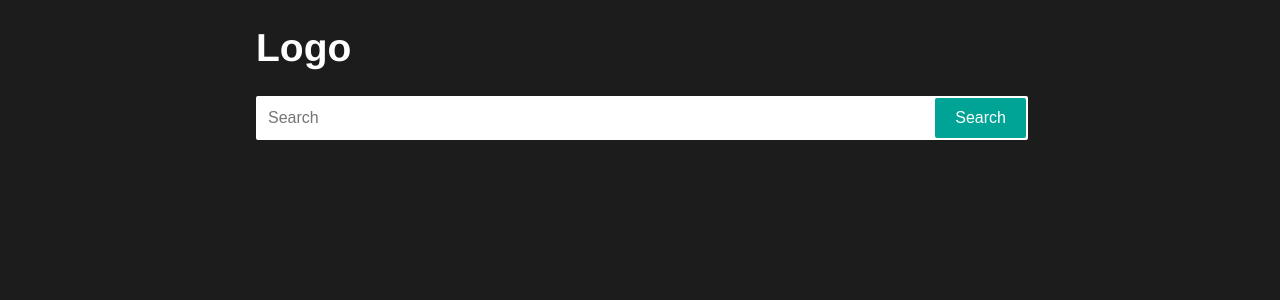
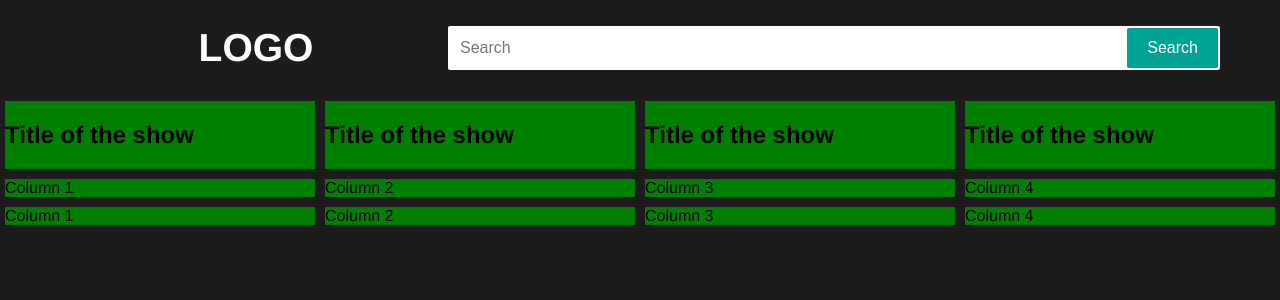
Before and after one commit to Estehsan/ReactTask, a React (Create React App) app: page / in a window 1280 px wide. Shown: the top 300 px of the page. Built offline with nearby package versions, Linux system fonts and the light colour scheme.

Commit message:
Second Hour

```diff
--- a/src/App.css
+++ b/src/App.css
@@ -4,7 +4,7 @@
   --white: #fff;
   --black: #000;
 }
-Main {
+.Main {
   flex: 1;
 }
 
@@ -39,8 +39,32 @@ Main {
 }
 
 .CenterAlign {
-  padding: 0 20%;
+  padding: 0 25%;
   justify-content: center;
   align-items: center;
   height: 100vh;
 }
+
+.headerMain {
+  padding: 0 5%;
+}
+
+.container {
+  display: flex;
+  flex-wrap: wrap;
+  justify-content: space-between;
+}
+
+.column {
+  width: calc(25% - 10px);
+  background-color: "#fff";
+  background-color: green;
+  margin: 5px;
+}
+
+@media screen and (max-width: 768px) {
+  .column {
+    width: calc(50% - 10px);
+    background-color: green;
+  }
+}
--- a/src/App.tsx
+++ b/src/App.tsx
@@ -1,10 +1,12 @@
 import React from "react";
 import Home from "./pages/Home";
+import SearchResult from "./pages/SearchResult";
 
 const App = () => {
   return (
     <div>
-      <Home />
+      {/* <Home /> */}
+      <SearchResult />
     </div>
   );
 };
--- /dev/null
+++ b/src/components/ListView/index.tsx
@@ -0,0 +1,30 @@
+import React from "react";
+
+const ListView = () => {
+  return (
+    <div className="container">
+      <div className="column">
+        <h2>Title of the show</h2>
+      </div>
+      <div className="column">
+        <h2>Title of the show</h2>
+      </div>
+      <div className="column">
+        <h2>Title of the show</h2>
+      </div>
+      <div className="column">
+        <h2>Title of the show</h2>
+      </div>
+      <div className="column">Column 1</div>
+      <div className="column">Column 2</div>
+      <div className="column">Column 3</div>
+      <div className="column">Column 4</div>
+      <div className="column">Column 1</div>
+      <div className="column">Column 2</div>
+      <div className="column">Column 3</div>
+      <div className="column">Column 4</div>
+    </div>
+  );
+};
+
+export default ListView;
--- /dev/null
+++ b/src/layout/Header.tsx
@@ -0,0 +1,32 @@
+import React from "react";
+import SearchBar from "../components/SearchBar";
+
+const Header = () => {
+  return (
+    <div className="headerMain">
+      <div
+        style={{
+          flex: 1,
+          display: "flex",
+          alignItems: "center",
+        }}>
+        <div
+          style={{
+            flex: 1,
+            display: "flex",
+            justifyContent: "center",
+          }}>
+          <h1>LOGO</h1>
+        </div>
+        <div
+          style={{
+            flex: 2,
+          }}>
+          <SearchBar />
+        </div>
+      </div>
+    </div>
+  );
+};
+
+export default Header;
--- a/src/pages/SearchResult/index.tsx
+++ b/src/pages/SearchResult/index.tsx
@@ -1,9 +1,12 @@
 import React from "react";
+import ListView from "../../components/ListView";
+import Header from "../../layout/Header";
 
 const SearchResult = () => {
   return (
     <div>
-      <h1>asdas</h1>
+      <Header />
+      <ListView />
     </div>
   );
 };
```
